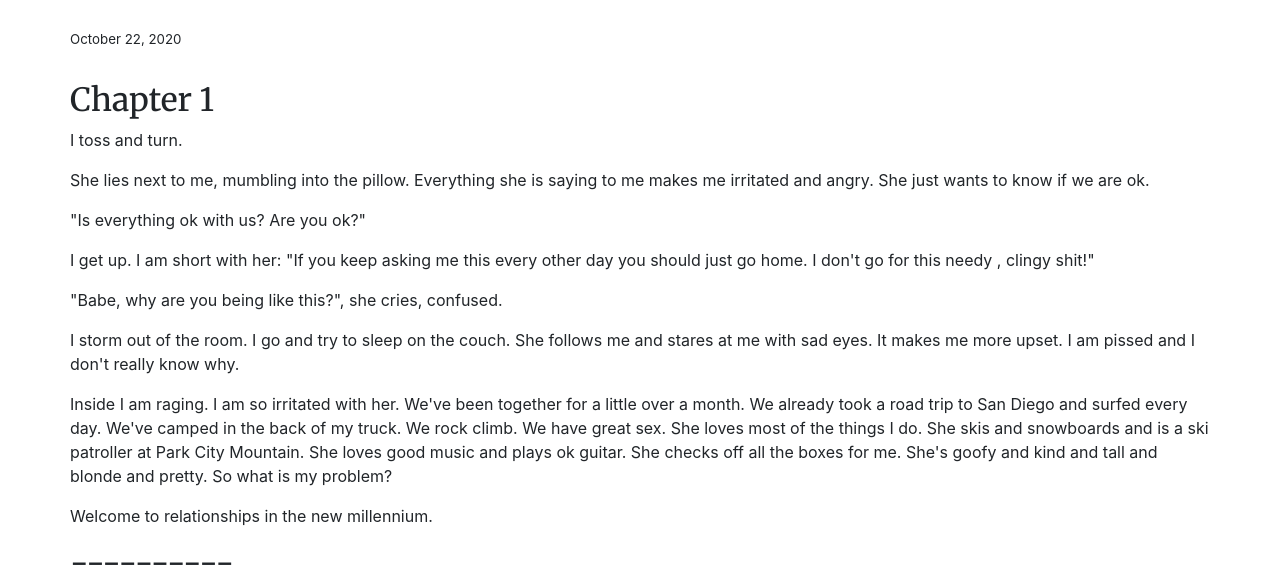
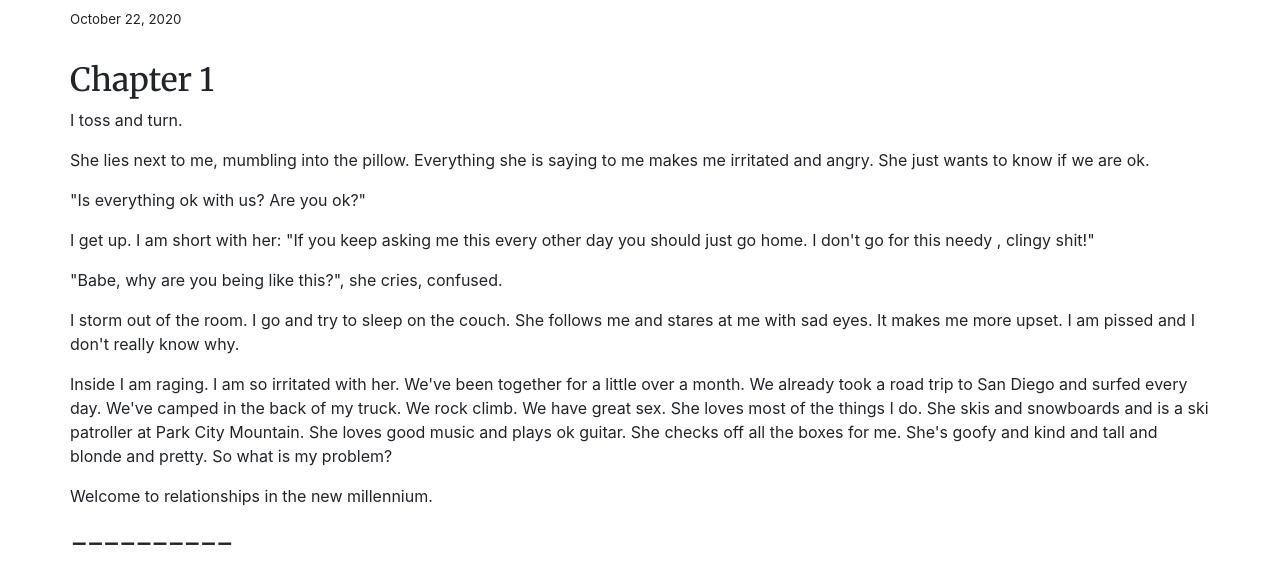
Before and after one commit to csmaller/blog, a Gatsby site: page /blog/relationships-in-the-2020s/ in a window 1280 px wide. Shown: the part 160-727 px from the top of the page. Built offline with nearby package versions, Linux system fonts and the light colour scheme; Gatsby itself is replaced by a stand-in of ours; some packages are replaced by stand-ins of ours.

Commit message:
remove margin-top from date

```diff
--- a/src/templates/blog-post.js
+++ b/src/templates/blog-post.js
@@ -34,8 +34,7 @@ const BlogPostTemplate = (props) => {
         style={{
           ...scale(-1 / 5),
           display: `block`,
-          marginBottom: rhythm(1),
-          marginTop: rhythm(1)
+          marginBottom: rhythm(1)
         }}
       >
         {post.frontmatter.date}
```
